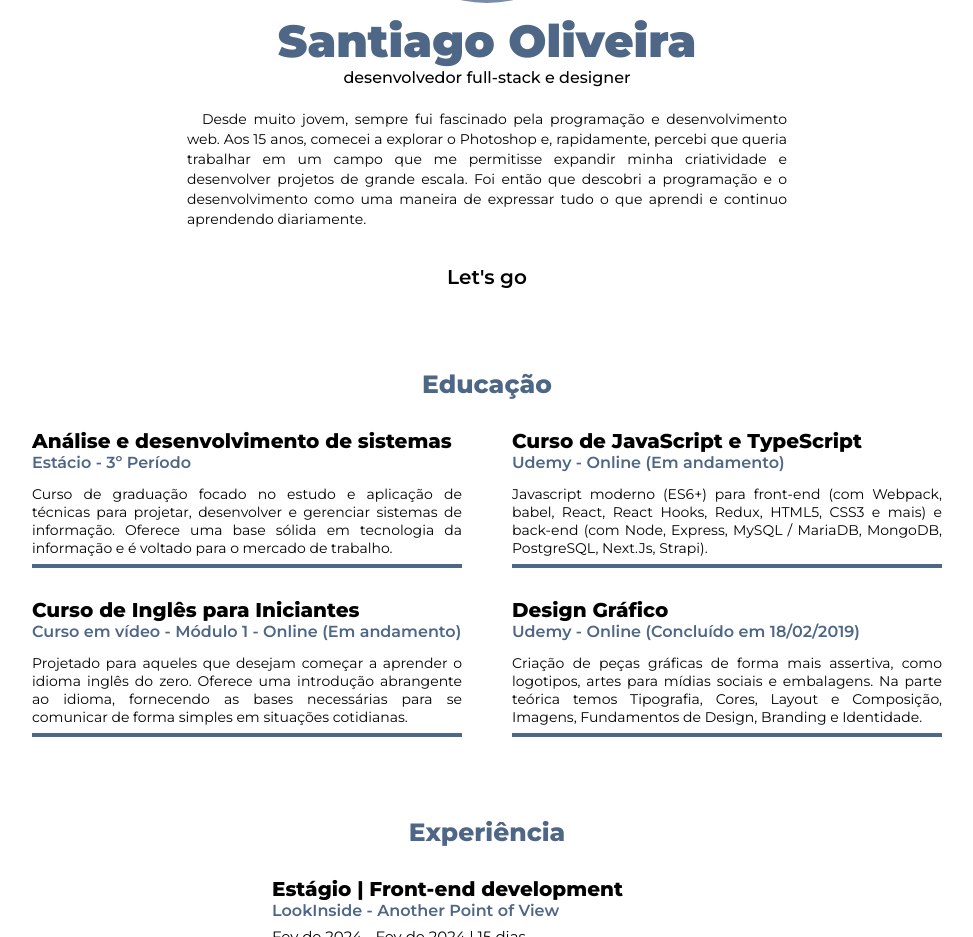
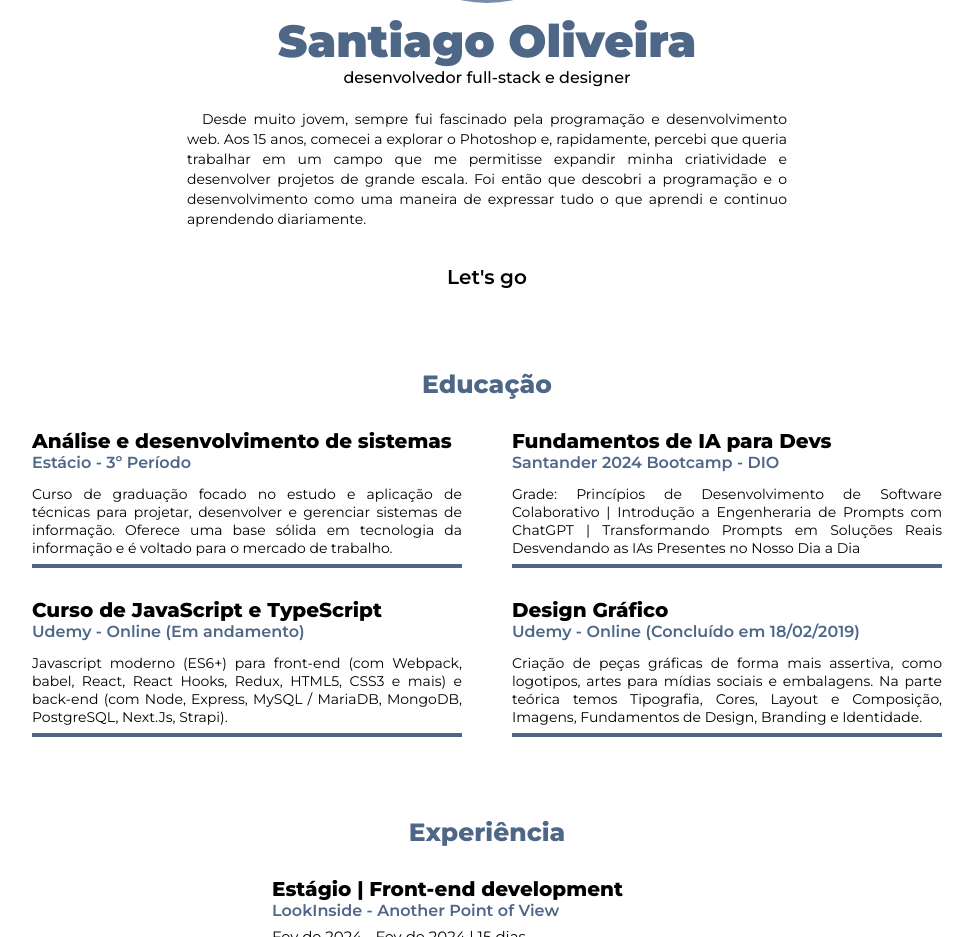
Before and after one commit to Santiigas/meuportifolio, a plain HTML site: page index.html in a window 1280 px wide. Shown: the part 307-1244 px from the top of the page, without its empty margins (153-1126 px from the left). Drawn offline with nearby package versions, Linux system fonts and the light colour scheme.

Commit message:
Atualizacões

```diff
--- a/index.html
+++ b/index.html
@@ -45,23 +45,23 @@
                     <div class="linhax"></div>
                 </div>
                 <div class="curso">
+                    <h1>Fundamentos de IA para Devs</h1>
+                    <h2>Santander 2024 Bootcamp - DIO </h2>
+                    <br>
+                    <p>Grade: Princípios de Desenvolvimento de Software Colaborativo |
+                        Introdução a Engenheraria de Prompts com ChatGPT | Transformando Prompts em Soluções Reais
+                        Desvendando as IAs Presentes no Nosso Dia a Dia</p>
+                    <div class="linhax"></div>
+                </div>
+            </div>
+            <div class="educacao">
+                <div class="curso">
                     <h1>Curso de JavaScript e TypeScript</h1>
                     <h2>Udemy - Online (Em andamento)</h2>
                     <br>
                     <p>Javascript moderno (ES6+) para front-end (com Webpack, babel, React, React Hooks,
                         Redux, HTML5, CSS3 e mais) e back-end (com Node, Express, MySQL / MariaDB, MongoDB,
                         PostgreSQL, Next.Js, Strapi).</p>
-                    <div class="linhax"></div>
-                </div>
-            </div>
-            <div class="educacao">
-                <div class="curso">
-                    <h1>Curso de Inglês para Iniciantes</h1>
-                    <h2>Curso em vídeo - Módulo 1 - Online (Em andamento) </h2>
-                    <br>
-                    <p>Projetado para aqueles que desejam começar a aprender o idioma inglês do zero.
-                        Oferece uma introdução abrangente ao idioma, fornecendo as bases necessárias
-                        para se comunicar de forma simples em situações cotidianas.</p>
                     <div class="linhax"></div>
                 </div>
                 <div class="curso">
@@ -79,7 +79,7 @@
             <h1 class="titulo">Experiência</h1>
             <div class="educacao">
                 <div class="curso">
-                    <h1> Estágio | Front-end development</h1>
+                    <h1>Estágio | Front-end development</h1>
                     <h2>LookInside - Another Point of View</h2>
                     <h3>Fev de 2024 - Fev de 2024 | 15 dias </h3>
                     <h4>• Aracaju, Sergipe, Brasil · Remota</h4>
```
Also changed, not shown: projetos.html (+2 -2 lines).
